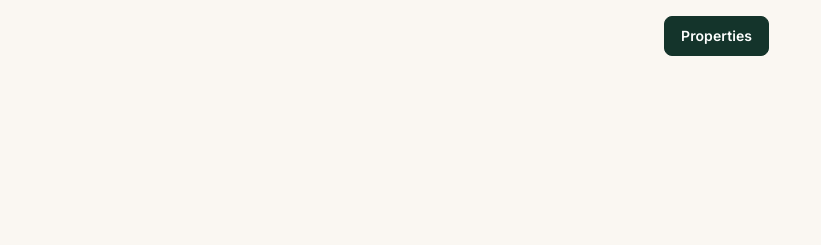
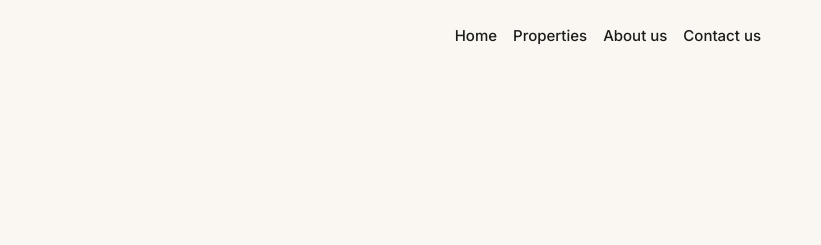
Before and after one commit to OmkarAKadam/estatevista, a plain HTML site: page 404.html in a window 1280 px wide. Shown: the top 245 px of the page, 459-1280 px from the left. Drawn offline with nearby package versions, Linux system fonts and the light colour scheme.

Commit message:
fix(navbar): repair malformed nav markup and unify 404 header
The previous removal commit left an unclosed property-details anchor and stray list item on four pages, which pushed About us onto a second row. Remove the fragment, give 404.html the same four-link responsive navbar with Bootstrap JS, and prevent desktop nav items from wrapping.

```diff
--- a/404.html
+++ b/404.html
@@ -18,13 +18,36 @@
   <a class="ev-skip-link" href="#main">Skip to main content</a>
 
   <header class="site-header" data-site-header>
-    <nav class="navbar site-nav" aria-label="Primary">
+    <nav class="navbar navbar-expand-lg site-nav" aria-label="Primary">
       <div class="container ev-container">
         <a class="site-brand" href="index.html">
-          <img class="site-brand__mark" src="/assets/images/brand/favicon.svg" alt="" width="36" height="36" aria-hidden="true">
+          <img class="site-brand__mark" src="assets/images/brand/favicon.svg" alt="" width="36" height="36" aria-hidden="true">
           <span class="site-brand__name">EstateVista</span>
         </a>
-        <a class="btn btn-primary btn-sm site-nav__cta" href="properties.html">Properties</a>
+
+        <button class="navbar-toggler site-nav__toggle" type="button"
+                data-bs-toggle="collapse" data-bs-target="#primaryNav"
+                aria-controls="primaryNav" aria-expanded="false"
+                aria-label="Open navigation menu">
+          <span class="site-nav__bar" aria-hidden="true"></span>
+        </button>
+
+        <div class="collapse navbar-collapse site-nav__panel" id="primaryNav">
+          <ul class="navbar-nav site-nav__list ms-lg-auto">
+            <li class="nav-item">
+              <a class="nav-link site-nav__link" href="index.html" data-nav-link>Home</a>
+            </li>
+            <li class="nav-item">
+              <a class="nav-link site-nav__link" href="properties.html" data-nav-link>Properties</a>
+            </li>
+            <li class="nav-item">
+              <a class="nav-link site-nav__link" href="about.html" data-nav-link>About us</a>
+            </li>
+            <li class="nav-item">
+              <a class="nav-link site-nav__link" href="contact.html" data-nav-link>Contact us</a>
+            </li>
+          </ul>
+        </div>
       </div>
     </nav>
   </header>
@@ -47,11 +70,12 @@
     <div class="container ev-container">
       <div class="site-footer__bottom">
         <p>© <span data-current-year>2026</span> EstateVista. Fictional content, built for demonstration.</p>
-        <p><a href="index.html">Home</a> · <a href="properties.html">Properties</a> · <a href="/contact.html">Contact</a></p>
+        <p><a href="index.html">Home</a> · <a href="properties.html">Properties</a> · <a href="contact.html">Contact</a></p>
       </div>
     </div>
   </footer>
 
+  <script src="https://cdn.jsdelivr.net/npm/bootstrap@5.3.3/dist/js/bootstrap.bundle.min.js" integrity="sha384-YvpcrYf0tY3lHB60NNkmXc5s9fDVZLESaAA55NDzOxhy9GkcIdslK1eN7N6jIeHz" crossorigin="anonymous" defer></script>
   <script src="assets/js/main.js" defer></script>
 </body>
 </html>
--- a/assets/css/components.css
+++ b/assets/css/components.css
@@ -520,6 +520,16 @@
   padding-block: var(--ev-space-4);
 }
 
+/* Keep the brand and the desktop navigation on a single row. The navigation
+   list itself never wraps; on mobile Bootstrap switches it to a column. */
+.site-nav > .container {
+  flex-wrap: nowrap;
+}
+
+.site-nav__list {
+  flex-wrap: nowrap;
+}
+
 .site-brand {
   display: inline-flex;
   align-items: center;
@@ -639,6 +649,7 @@
   font-size: 0.9375rem;
   font-weight: var(--ev-weight-medium);
   color: var(--ev-charcoal-900);
+  white-space: nowrap;
   transition: color var(--ev-transition-fast),
     background-color var(--ev-transition-fast);
 }
```
Also changed, not shown: about.html (+0 -2 lines), contact.html (+0 -2 lines), index.html (+0 -2 lines), property-details.html (+0 -2 lines).
